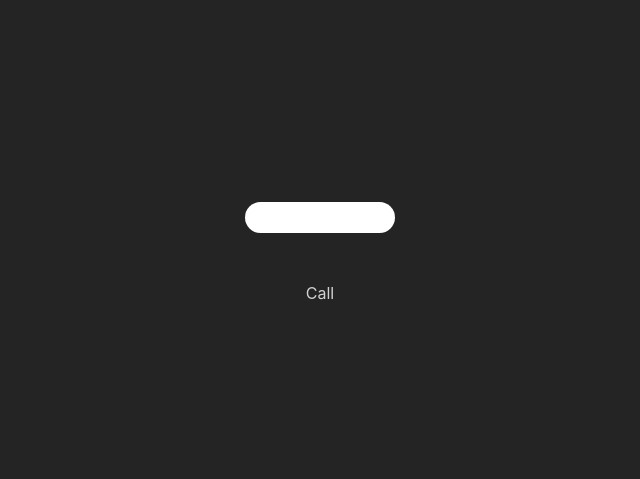
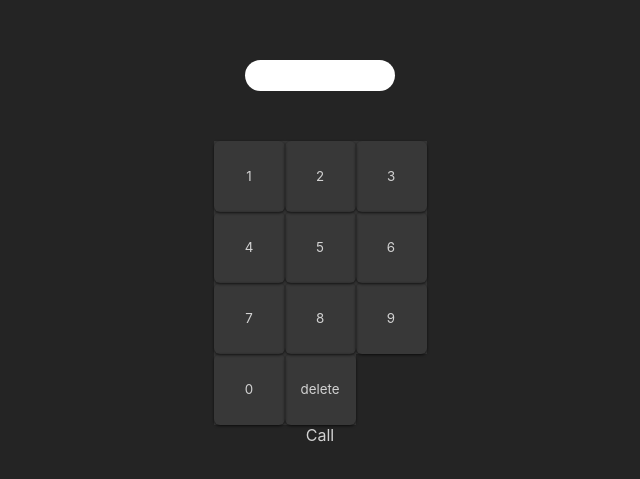
Before and after one commit to SandraQS/W04CH3-Phone-sandra-quero, a React (Create React App) app: page / in a window 1280 px wide. Shown: the part 173-652 px from the top of the page, without its empty margins (320-960 px from the left). Built offline with nearby package versions, Linux system fonts and the light colour scheme.

Commit message:
Creamos el componente Keyboard (con nombre Prueba, por fallos de rutas)

```diff
--- a/src/App.js
+++ b/src/App.js
@@ -3,16 +3,33 @@ import "./App.css";
 import Display from "./componentes/Display";
 import Info from "./componentes/Info/Info";
 import TelefonoContext from "./context/TelefonoContext";
+import Prueba from "./componentes/Prueba/Prueba";
 
 function App() {
   const [numerosPantalla /*setNumerosPantalla*/] = useState([]);
   const [llamada /*setLlamada*/] = useState(false);
+  const botones = [
+    { id: 1, texto: 1, estadoClick: false },
+    { id: 2, texto: 2, estadoClick: false },
+    { id: 3, texto: 3, estadoClick: false },
+    { id: 4, texto: 4, estadoClick: false },
+    { id: 5, texto: 5, estadoClick: false },
+    { id: 6, texto: 6, estadoClick: false },
+    { id: 7, texto: 7, estadoClick: false },
+    { id: 8, texto: 8, estadoClick: false },
+    { id: 9, texto: 9, estadoClick: false },
+    { id: 10, texto: 0, estadoClick: false },
+    { id: 11, texto: "delete", estadoClick: false },
+  ];
 
   return (
     <div className="container">
-      <TelefonoContext.Provider value={{ numerosPantalla, llamada }}>
+      <TelefonoContext.Provider value={{ numerosPantalla, llamada, botones }}>
         <Display numerosPantalla={numerosPantalla} />
         {llamada ? <Info mensajeLlamando={"Calling..."} /> : ""}
+        <div className="keyboard-container">
+          <Prueba botones={botones} />
+        </div>
       </TelefonoContext.Provider>
       {/* <!-- El siguiente elemento se oculta añadiéndole la clase "off" --> */}
       {/* <span class="message">Calling...</span>
--- /dev/null
+++ b/src/componentes/Prueba/Prueba.js
@@ -0,0 +1,20 @@
+import { useContext } from "react";
+import TelefonoContext from "../../context/TelefonoContext";
+import PropTypes from "prop-types";
+// import "./Keyboard.css";
+import Key from "../Key/Key";
+
+const Prueba = () => {
+  const { botones } = useContext(TelefonoContext);
+  return (
+    <>
+      <ol className="keyboard">
+        {botones.map((boton) => (
+          <Key key={boton.id} contenidoBotones={boton.texto} />
+        ))}
+      </ol>
+    </>
+  );
+};
+
+export default Prueba;
```
